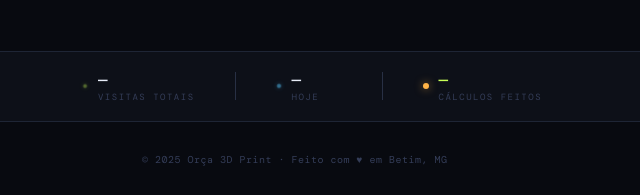
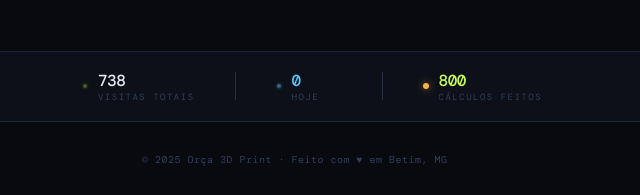
Before and after one commit to alaiir/or-ao-3d-print, a plain HTML site: page index.html in a window 1280 px wide. Shown: the part 4366-4561 px from the top of the page, 328-968 px from the left. Drawn offline with nearby package versions, Linux system fonts and the light colour scheme; no server answers.

Commit message:
atualizaçao api

```diff
--- a/index.html
+++ b/index.html
@@ -1293,7 +1293,10 @@ window.addEventListener('scroll', () => {
   document.querySelector('.orb2').style.transform = `translate(${-y*.02}px,${-y*.03}px)`;
 });
 
-// ── Visit Counter — API própria no Vercel ──
+// ── Visit Counter — API própria + fallback CounterAPI ──
+const HIST_TOTAL = 738;
+const HIST_CALC  = 800;
+
 async function loadCounters() {
   function fmt(n) {
     if (!n || isNaN(n)) return '0';
@@ -1318,18 +1321,37 @@ async function loadCounters() {
     requestAnimationFrame(tick);
   }
 
+  // ── Tenta API própria primeiro ──
   try {
-    // Chama a própria API — /api/counter?action=hit
-    const r = await fetch('/api/counter?action=hit').then(r => r.json());
+    const r = await fetch('/api/counter?action=hit', { signal: AbortSignal.timeout(3000) })
+              .then(r => { if (!r.ok) throw new Error(r.status); return r.json(); });
+
+    // Se veio com fallback:true significa que o KV ainda não está configurado
+    if (r.fallback) throw new Error('KV not configured');
+
     setVal('cnt-total', r.total,    'var(--tx)');
     setVal('cnt-today', r.today,    'var(--sky)');
     setVal('cnt-calc',  r.calculos, 'var(--lime)');
+    return;
+  } catch(e) { /* segue para fallback */ }
+
+  // ── Fallback: CounterAPI externo ──
+  try {
+    const NS    = 'orca3dprint-2025';
+    const today = new Date().toISOString().slice(0,10).replace(/-/g,'');
+    const [rT, rD, rC] = await Promise.all([
+      fetch(`https://api.counterapi.dev/v1/${NS}/visitas/up`).then(r=>r.json()),
+      fetch(`https://api.counterapi.dev/v1/${NS}/dia-${today}/up`).then(r=>r.json()),
+      fetch(`https://api.counterapi.dev/v1/${NS}/calculos/get`).then(r=>r.json()),
+    ]);
+    setVal('cnt-total', HIST_TOTAL + (rT.count || 0), 'var(--tx)');
+    setVal('cnt-today', rD.count || 0,                'var(--sky)');
+    setVal('cnt-calc',  HIST_CALC  + (rC.count || 0), 'var(--lime)');
   } catch(e) {
-    // Fallback silencioso
-    ['cnt-total','cnt-today','cnt-calc'].forEach(id => {
-      const el = document.getElementById(id);
-      if (el) { el.classList.remove('loading'); el.textContent = '—'; }
-    });
+    // Último recurso: mostra histórico fixo
+    setVal('cnt-total', HIST_TOTAL, 'var(--tx)');
+    setVal('cnt-today', 0,          'var(--sky)');
+    setVal('cnt-calc',  HIST_CALC,  'var(--lime)');
   }
 }
 
```
